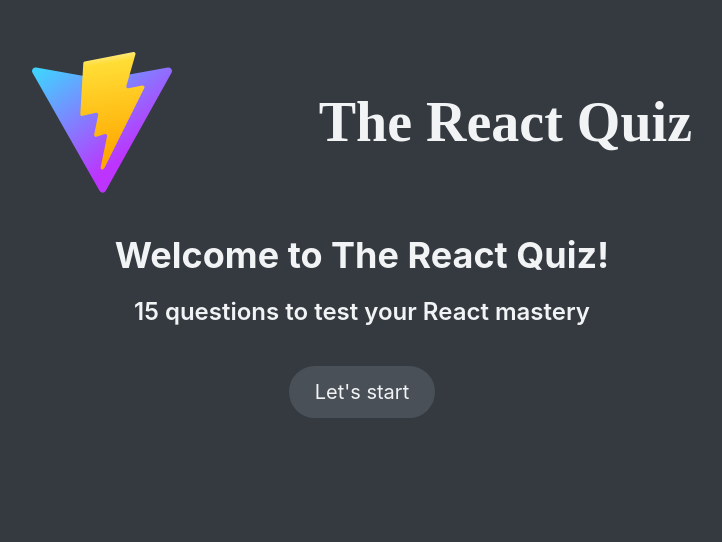
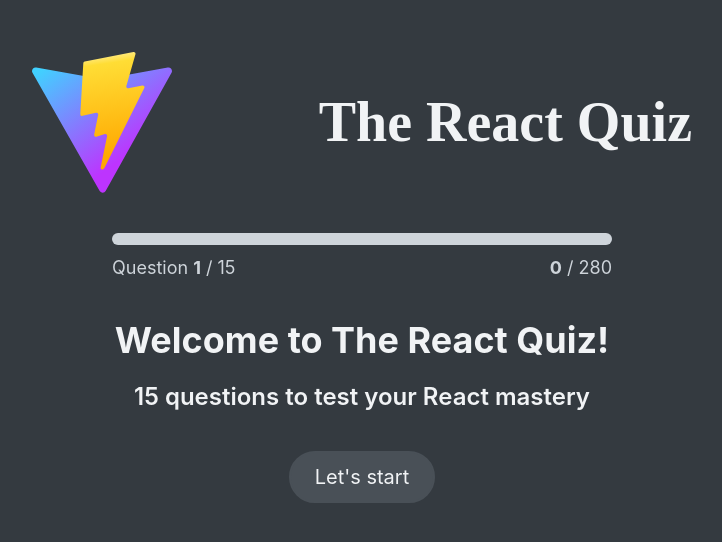
Before and after one commit to pkanev207/React-Redux-More, a React (Vite) app: page / in a window 1280 px wide. Shown: the top 542 px of the page, without its empty margins (278-1000 px from the left). Built offline with nearby package versions, Linux system fonts and the light colour scheme; data requests are answered from the project's data file.

Commit message:
next button, progress bar and proper display state

```diff
--- a/package.json
+++ b/package.json
@@ -19,10 +19,6 @@
     "@types/react": "^18.2.15",
     "@types/react-dom": "^18.2.7",
     "@vitejs/plugin-react": "^4.0.3",
-    "eslint": "^8.45.0",
-    "eslint-plugin-react": "^7.32.2",
-    "eslint-plugin-react-hooks": "^4.6.0",
-    "eslint-plugin-react-refresh": "^0.4.3",
     "vite": "^4.4.5"
   }
 }
--- a/src/App.jsx
+++ b/src/App.jsx
@@ -1,4 +1,3 @@
-/* eslint-disable no-case-declarations */
 import { useEffect, useReducer } from "react";
 
 import Header from "./components/Header.jsx";
@@ -7,6 +6,8 @@ import Header from "./components/Header.jsx";
 import Main from "./components/Main.jsx";
 import StartScreen from "./components/StartScreen.jsx";
 import Question from "./components/Question.jsx";
+import NextButton from "./components/NextButton.jsx";
+import Progress from "./components/Progress.jsx";
 import Loader from "./components/Loader.jsx";
 import Error from "./components/Error.jsx";
 import "./App.css";
@@ -17,6 +18,7 @@ const initialState = {
   status: "loading",
   questions: [],
   index: 0,
+  // try to use the initial state
   answer: null,
   points: 0,
 };
@@ -35,7 +37,6 @@ function reducer(state, action) {
       return { ...state, status: "active" };
     case "newAnswer":
       const question = state.questions.at(state.index);
-
       return {
         ...state,
         answer: action.payload,
@@ -44,17 +45,25 @@ function reducer(state, action) {
             ? state.points + Number(question.points)
             : state.points,
       };
+    case "nextQuestion":
+      return { ...state, index: state.index + 1, answer: null };
     default:
       throw new Error("Action unknown");
   }
 }
 
 export default function App() {
-  const [{ questions, status, index, answer }, dispatch] = useReducer(
+  const [{ questions, status, index, answer, points }, dispatch] = useReducer(
     reducer,
     initialState
   );
+
+  // derived state - we can just computed it from other elements
   const numQuestions = questions.length;
+  const maxPossiblePoints = questions.reduce(
+    (prev, cur) => prev + cur.points,
+    0
+  );
 
   useEffect(function () {
     fetch("http://localhost:8000/questions")
@@ -68,6 +77,13 @@ export default function App() {
     <div className="app">
       <Header />
       <Main>
+        <Progress
+          index={index}
+          numQuestions={numQuestions}
+          points={points}
+          maxPossiblePoints={maxPossiblePoints}
+          answer={answer}
+        />
         {/* status values are mutually exclusive, so we don't need ternary operators */}
         {status === "loading" && <Loader />}
         {status === "error" && <Error />}
@@ -75,11 +91,14 @@ export default function App() {
           <StartScreen numQuestions={numQuestions} dispatch={dispatch} />
         )}
         {status === "active" && (
-          <Question
-            question={questions[index]}
-            dispatch={dispatch}
-            answer={answer}
-          />
+          <>
+            <Question
+              question={questions[index]}
+              dispatch={dispatch}
+              answer={answer}
+            />
+            <NextButton dispatch={dispatch} answer={answer} />
+          </>
         )}
         {/* <DateCounter /> */}
         {/* <Location /> */}
@@ -87,3 +106,33 @@ export default function App() {
     </div>
   );
 }
+
+// package.json with ESLint - config is in the data folder
+// {
+//   "name": "usegeoloction",
+//   "private": true,
+//   "version": "0.0.0",
+//   "type": "module",
+//   "scripts": {
+//     "dev": "vite",
+//     "build": "vite build",
+//     "lint": "eslint . --ext js,jsx --report-unused-disable-directives --max-warnings 0",
+//     "preview": "vite preview",
+//     "server": "json-server --watch data/questions.json --port 8000"
+//   },
+//   "dependencies": {
+//     "json-server": "^0.17.4",
+//     "react": "^18.2.0",
+//     "react-dom": "^18.2.0"
+//   },
+//   "devDependencies": {
+//     "@types/react": "^18.2.15",
+//     "@types/react-dom": "^18.2.7",
+//     "@vitejs/plugin-react": "^4.0.3",
+//     "eslint": "^8.45.0",
+//     "eslint-plugin-react": "^7.32.2",
+//     "eslint-plugin-react-hooks": "^4.6.0",
+//     "eslint-plugin-react-refresh": "^0.4.3",
+//     "vite": "^4.4.5"
+//   }
+// }
--- /dev/null
+++ b/src/components/NextButton.jsx
@@ -0,0 +1,13 @@
+export default function NextButton({ dispatch, answer }) {
+  if (answer === null) return;
+
+  return (
+    // <div style={{ display: `${answer ? "block" : "none"}` }}>NextButton</div>
+    <button
+      className="btn btn-ui"
+      onClick={() => dispatch({ type: "nextQuestion" })}
+    >
+      Next Button
+    </button>
+  );
+}
--- a/src/components/Options.jsx
+++ b/src/components/Options.jsx
@@ -16,8 +16,7 @@ export default function Options({ question, dispatch, answer }) {
           key={crypto.randomUUID()}
           disabled={answer != null}
           onClick={(e) => {
-            e.preventDefault();
-            console.log(index);
+            // e.preventDefault();
             dispatch({ type: "newAnswer", payload: index });
           }}
         >
--- /dev/null
+++ b/src/components/Progress.jsx
@@ -0,0 +1,21 @@
+export default function Progress({
+  index,
+  numQuestions,
+  points,
+  maxPossiblePoints,
+  answer,
+}) {
+  return (
+    <header className="progress">
+      {/* The actual index, not index + 1 as below */}
+      {/* A nice trick!!! */}
+      <progress max={numQuestions} value={index + Number(answer !== null)} />
+      <p>
+        Question <strong>{index + 1}</strong> / {numQuestions}
+      </p>
+      <p>
+        <strong>{points}</strong> / {maxPossiblePoints}
+      </p>
+    </header>
+  );
+}
```
Also changed, not shown: .eslintrc.cjs (deleted), data/.eslintrc.cjs (added).
